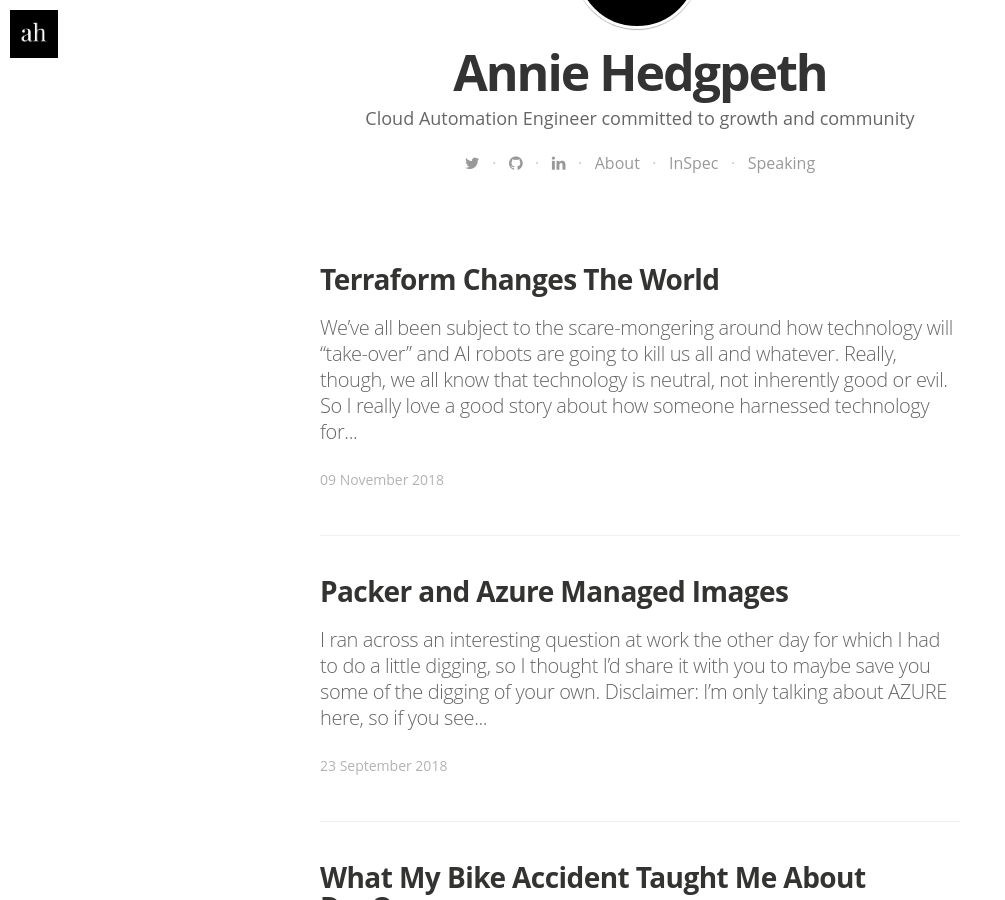
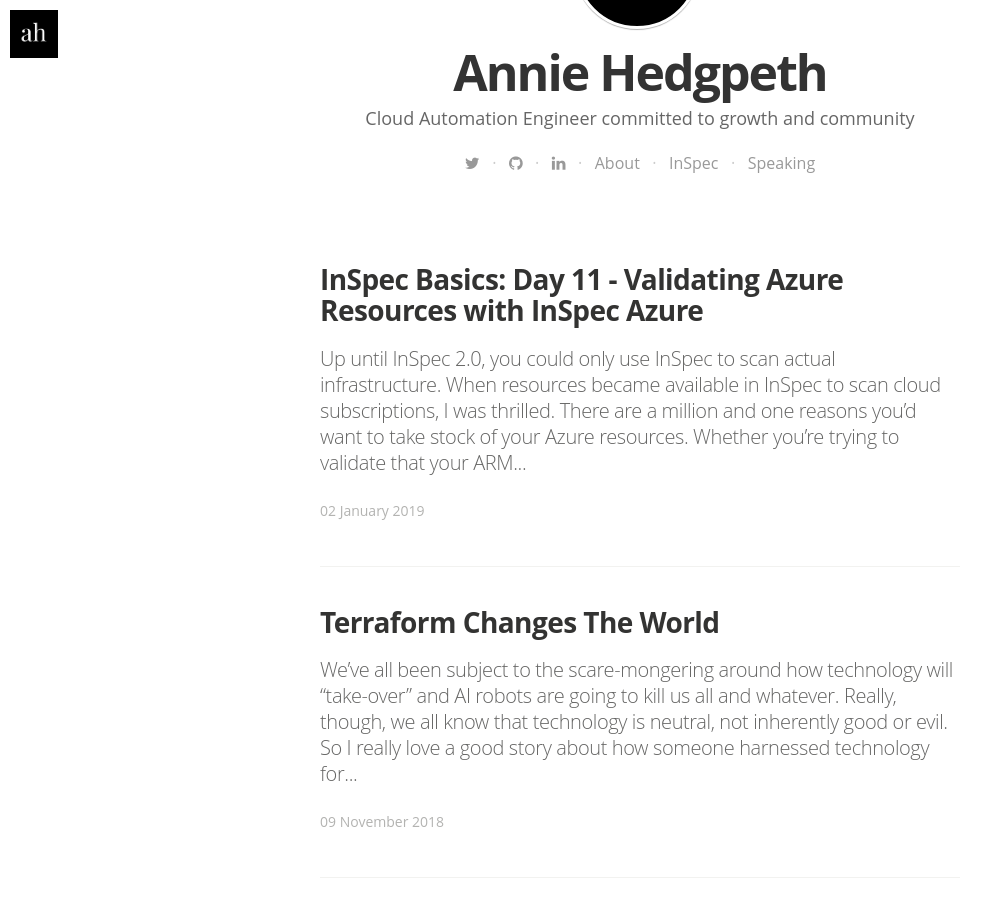
Before and after one commit to anniehedgpeth/anniehedgpeth.github.io, a Jekyll site: the page built from index.html, in a window 1280 px wide and 900 px high, scrolled down 487 px. Shown: the whole window, without its empty margins (0-1005 px from the left). Built offline with Jekyll 4.4.1, drawn with Linux system fonts in a browser that asks for light colours; nearby versions of some CDN libraries; some web fonts are replaced; the list of posts is cut into pages by our own code; some of the changed text lies outside the part shown.

Commit message:
images; posting

```diff
--- a/_drafts/2018-12-31-inspec-basics-11.md
+++ b/_posts/2019-01-02-inspec-basics-11.md
@@ -1,13 +1,13 @@
 ---
 layout: post
 title:  "InSpec Basics: Day 11 - Validating Azure Resources with InSpec Azure"
-date:   2018-12-31 12:00:00
+date:   2019-01-02 12:00:00
 categories: chef, chef compliance, inspec, security, tutorial, inspec tutorial, devsecops, devsecops, devops, azure, inspec-azure, terraform
 tags: chef, chef compliance, inspec, security, tutorial, inspec tutorial, devsecops, devsecops, devops, azure, inspec-azure, terraform
-image: /assets/article_images/2018-12-31-inspec-basics-11/inspec-basics-11.jpg
-image2: /assets/article_images/2018-12-31-inspec-basics-11/inspec-basics-11-mobile.jpg
+image: /assets/article_images/2019-01-02-inspec-basics-11/inspec-basics-11.jpg
+image2: /assets/article_images/2019-01-02-inspec-basics-11/inspec-basics-11-mobile.jpg
 ---
-There are a million and one reasons you'd want to take stock of your Azure resources. Whether you're trying to validate that your ARM template or Terraform script did what it said it was going to do, or you have compliance standards that you have to audit, or you just want to make sure that you don't write over anything before a deployment, the [`inspec-azure`](https://github.com/inspec/inspec-azure) gem is a great tool for this.
+Up until InSpec 2.0, you could only use InSpec to scan actual infrastructure. When resources became available in InSpec to scan cloud subscriptions, I was thrilled. There are a million and one reasons you'd want to take stock of your Azure resources. Whether you're trying to validate that your ARM template or Terraform script did what it said it was going to do, or you have compliance standards that you have to audit, or you just want to make sure that you don't write over anything before a deployment, the [`inspec-azure`](https://github.com/inspec/inspec-azure) gem is a great tool for this.
 
 But first, if you've missed out on any of my tutorials, you can find them here:
 
@@ -22,14 +22,17 @@
   - Day 9: [Attributes](http://www.anniehedgie.com/inspec-basics-9)
   - Day 10: [Attributes with Environment Variables](http://www.anniehedgie.com/inspec-basics-10)
 
-# Why and How:
+# Why and How
+
 If you like to skip ahead, feel free:
+
 1. [What you are going to do with InSpec in this tutorial](#what-you-are-going-to-do-with-InSpec-in-this-tutorial)
 1. [Why do I need to validate my Azure subscriptions?](#why-do-I-need-to-validate-my-Azure-subscriptions)
 1. [Prerequisites](#prerequisites)
 1. [InSpec Azure Gem](#inspec-azure-gem)
 1. [RED - write a failing test](#red-write-a-failing-test)
-1. [GREEN - make the tests pass](#green-make-the-tests-pass)
+1. [GREEN - make the tests pass with Terraform](#green-make-the-tests-pass-with-terraform)
+1. [Concluding Thoughts](#concluding-thoughts)
 
 # What you are going to do with InSpec in this tutorial
 
@@ -210,7 +211,7 @@
 
 If you did successfully run your InSpec profile against your Azure subscription and get the expected failures as noted above, then GREAT! Now commit that bad boy to git, and let's move on to the next step! Let's remediate those failures by adding some resources to your subscription so that those tests pass.
 
-# GREEN (make the tests pass)
+# GREEN (make the tests pass with Terraform)
 
 To make this easier, we're going to use Terraform to create the resources InSpec expects to see in this Azure subscription. If you want to do this without Terraform, say manually in the portal, with PowerShell, Azure CLI or whatever, feel free! But IMHO, this is the easiest way to remediate our failures. Onward!
 
```
Also changed, not shown: other parts of _posts/2019-01-02-inspec-basics-11.md (+0 -2 lines), assets/article_images/2019-01-02-inspec-basics-11/2019-01-02-inspec-basics-11-mobile.jpg (added), assets/article_images/2019-01-02-inspec-basics-11/2019-01-02-inspec-basics-11.jpg (added).
